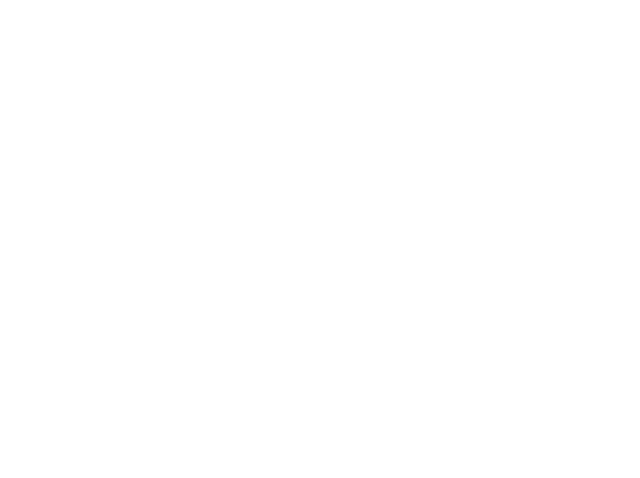
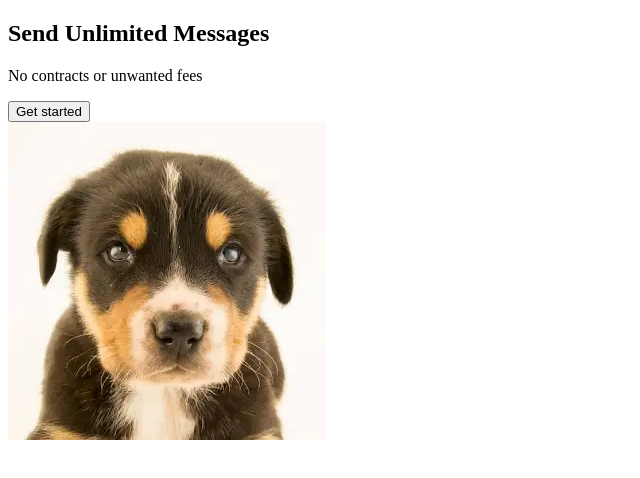
Before and after one commit to jbekkk/jbekkk.github.io, a plain HTML site: page index.html in a window 1280 px wide. Shown: the whole page, without its empty margins (0-640 px from the left). Drawn offline with Linux system fonts and the light colour scheme.

Commit message:
dog picture

```diff
--- a/index.html
+++ b/index.html
@@ -4,8 +4,29 @@
     <meta charset="UTF-8">
     <meta name="viewport" content="width=device-width,
     initial-scale=1.0">
-    <title>"Hello Kevin callahan!!!" </title>
+    <title>"Hello Kevin callahan!!!"</title>
 </head>
 <body>
+    <nav>
+        <div class="logo"></div>
+        <div class="nav-items">
+            <a href="Home"></a>
+            <a href="About"></a>
+            <a href="Contact"></a>
+        </div>
+    </nav>
+    <section class="hero">
+        <div class="hero-container">
+            <div class="column-left">
+                <h1>Send Unlimited Messages</h1>
+                <p>No contracts or unwanted fees</p>
+                <button>Get started</button>
+            </div>
+            <div class="column-right">
+                <img src="./picture.webp" alt="dogpic
+                "class = "hero-image">
+            </div>
+        </div>
+    </section>
 </body>
 </html>
```
Also changed, not shown: picture.webp (added).
